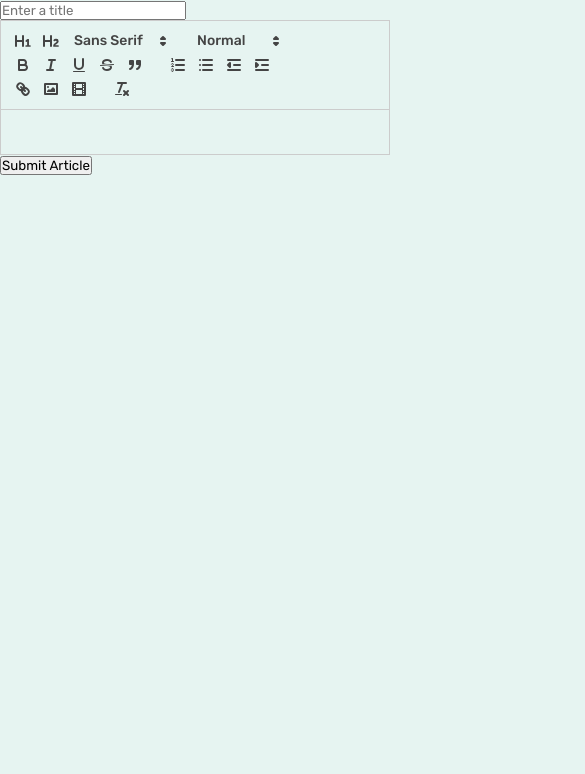
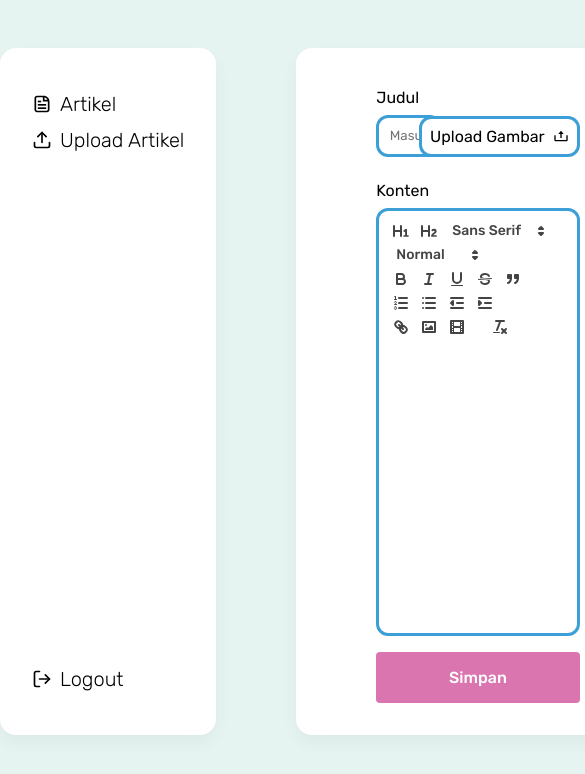
Before and after one commit to youhane/w3b-scholar, a Next.js app: page /articles/editor in a window 390 px wide. Shown: the top 774 px of the page, 585 px wide, since content can reach past the window. Built offline with nearby package versions, Linux system fonts and the light colour scheme.

Commit message:
add: texteditor not responsive

```diff
--- /dev/null
+++ b/components/common/Sidebar/Button/SidebarButton.jsx
@@ -0,0 +1,10 @@
+import React from 'react'
+import { Wrapper } from './SidebarButton.styles'
+
+function SidebarButton({text, color, icon, onClick}) {
+  return (
+    <Wrapper onClick={onClick} color={color}>{icon}{text}</Wrapper>
+  )
+}
+
+export default SidebarButton
--- /dev/null
+++ b/components/common/Sidebar/Button/SidebarButton.styles.js
@@ -0,0 +1,15 @@
+import styled from "styled-components";
+
+export const Wrapper = styled.button`
+    display: flex;
+    align-items: center;
+    gap: .5rem;
+    border: none;
+    background: transparent;
+    margin: .75rem 0;
+    font-size: 1.25rem;
+    font-weight: 300;
+    cursor: pointer;
+    color: ${props => props.color && COLORS.pink};
+    width: max-content;
+`
--- /dev/null
+++ b/components/common/Sidebar/Sidebar.jsx
@@ -0,0 +1,38 @@
+import React, { useEffect, useState } from 'react'
+import { Bottom, Top, Wrapper } from './Sidebar.styles'
+import { FiLogOut, FiUpload } from 'react-icons/fi'
+import { CgFileDocument } from 'react-icons/cg'
+import { BiUserCircle } from 'react-icons/bi'
+import { IoIosCloseCircleOutline } from 'react-icons/io'
+import { useRouter } from 'next/router'
+import SidebarButton from './Button/SidebarButton'
+
+function Sidebar({ article, profile }) {
+  const router = useRouter()
+
+  const [currentPath, setCurrentPath] = useState("");
+
+  useEffect(() => {
+    setCurrentPath(router.route)
+  }, [router.route]);
+
+  return (
+    <Wrapper>
+      <Top>
+        {article && (
+          <>
+            <SidebarButton icon={<CgFileDocument />} text={'Artikel'} />
+            <SidebarButton icon={<FiUpload />} text={"Upload Artikel"} />
+          </>
+        )}
+        {profile && <button><BiUserCircle /> Profil</button>}
+      </Top>
+      <Bottom>
+        {profile && <SidebarButton icon={<IoIosCloseCircleOutline />} text={'Delete Account'} />}
+        <SidebarButton icon={<FiLogOut />} text={'Logout'} />
+      </Bottom>
+    </Wrapper>
+  )
+}
+
+export default Sidebar
--- /dev/null
+++ b/components/common/Sidebar/Sidebar.styles.js
@@ -0,0 +1,22 @@
+import styled from "styled-components";
+import {COLORS} from '../../../constants/styles'
+
+export const Wrapper = styled.div`
+    background: ${COLORS.white};
+    box-shadow: 0px 8px 15px rgba(57, 73, 85, 0.05);
+    border-radius: 1rem;
+    padding: 2rem;
+    display: flex;
+    flex-direction: column;
+    justify-content: space-between;
+    gap: 5rem;
+    width: max-content;
+`
+
+export const Top = styled.div`
+
+`
+
+export const Bottom = styled.div`
+
+`
--- /dev/null
+++ b/components/pages/Admin/AddArticle/AddArticle.jsx
@@ -0,0 +1,15 @@
+import React from 'react'
+import Sidebar from '../../../common/Sidebar/Sidebar'
+import Editor from '../Editor/Editor'
+import { Wrapper } from './AddArticle.styles'
+
+function AddArticle() {
+  return (
+    <Wrapper>
+        <Sidebar article={true}/>
+        <Editor/>
+    </Wrapper>
+  )
+}
+
+export default AddArticle
--- /dev/null
+++ b/components/pages/Admin/AddArticle/AddArticle.styles.js
@@ -0,0 +1,7 @@
+import styled from "styled-components";
+
+export const Wrapper = styled.section`
+    display: flex;
+    gap: 5rem;
+    margin: 3rem 0;
+`
--- /dev/null
+++ b/components/pages/Admin/Editor/Editor.jsx
@@ -0,0 +1,76 @@
+import React, { useState } from 'react'
+import { InputComponent, InputPicture, InputPictureButton, SubmitArticle, Top, Wrapper } from './Editor.styles'
+import { BiUpload } from 'react-icons/bi'
+import { db } from '../../../../firebase/firebase';
+import dynamic from 'next/dynamic'
+import { formats, modules } from '../../../../constants/quill.config';
+import 'react-quill/dist/quill.snow.css';
+import { addDoc, collection } from 'firebase/firestore';
+
+const ReactQuill = dynamic(() => import("react-quill"), { ssr: false });
+
+function Editor() {
+    const [articleContent, setArticleContent] = useState("");
+    const [articleTitle, setArticleTitle] = useState("");
+    const [articleThumbnail, setArticleThumbnail] = useState("");
+
+    const articleColumn = collection(db, 'articles')
+
+    const submitArticle = () => {
+        if (articleContent === "" || articleTitle === "") {
+            return alert("Please fill in all the fields");
+        }
+        addDoc(articleColumn, {
+            title: articleTitle,
+            content: articleContent
+        })
+        setArticleTitle("")
+        setArticleContent("")
+    }
+
+    const updateText = (value) => {
+        setArticleContent(value)
+    }
+
+    return (
+        <Wrapper>
+            <Top>
+                <InputComponent>
+                    <label htmlFor="title">Judul</label>
+                    <input
+                        type="text"
+                        name='title'
+                        id='title'
+                        value={articleTitle}
+                        onChange={(e) => setArticleTitle(e.target.value)}
+                        placeholder='Masukkan judul artikel'
+                        required
+                    />
+                </InputComponent>
+                <InputPictureButton>
+                    <label htmlFor="gambar">Upload Gambar <BiUpload /></label>
+                    <input
+                        type="file"
+                        name='gambar'
+                        id='gambar'
+                        value={articleThumbnail}
+                        onChange={(e) => setArticleThumbnail(e.target.files[0])}
+                    />
+                </InputPictureButton>
+            </Top>
+            <InputComponent>
+                <label htmlFor="content">Konten</label>
+                <ReactQuill
+                className='quill'
+                    value={articleContent}
+                    modules={modules}
+                    formats={formats}
+                    onChange={updateText}
+                />
+            </InputComponent>
+            <SubmitArticle onClick={submitArticle}>Simpan</SubmitArticle>
+        </Wrapper>
+    )
+}
+
+export default Editor
--- /dev/null
+++ b/components/pages/Admin/Editor/Editor.styles.js
@@ -0,0 +1,92 @@
+import styled from "styled-components";
+import { COLORS } from '../../../../constants/styles'
+
+export const Wrapper = styled.div`
+    background: ${COLORS.white};
+    box-shadow: 0px 8px 15px rgba(57, 73, 85, 0.05);
+    border-radius: 1rem;
+    padding: 2rem 5rem;
+    width: 100%;
+`
+
+export const SubmitArticle = styled.button`
+    background: ${COLORS.pink};
+    border: none;
+    color: ${COLORS.white};
+    border-radius: .25rem;
+    display: flex;
+    align-items: center;
+    justify-content: center;
+    width: 100%;
+    padding: 1rem 2rem;
+    margin-top: 1rem;
+    font-size: 1rem;
+    font-weight: 500;
+    cursor: pointer;
+
+    :hover{
+        background: ${COLORS.pinkHover};
+    }
+`
+
+export const InputPictureButton = styled.div`
+    input{
+        display: none;
+    }
+
+    label{
+        display: flex;
+        align-items: center;
+        justify-content: center;
+        gap: .5rem;
+        background: ${COLORS.white};
+        padding: .5rem;
+        border: 3px solid ${COLORS.borderBlue};
+        border-radius: .75rem;
+        width: max-content;
+        cursor: pointer;
+
+        :hover{
+            background: ${COLORS.lightGrey};
+        }
+    }
+`
+
+export const InputComponent = styled.div`
+    display: flex;
+    flex-direction: column;
+    width: 100%;
+
+    input{
+        border: 3px solid ${COLORS.borderBlue};
+        border-radius: .75rem;
+        width: 90%;
+        padding: .65rem;
+
+        :focus{
+            outline: none;
+        }
+    }
+
+    label{
+        margin: .5rem 0;
+    }
+
+    .quill{
+        height: 50vh;
+        border: 3px solid ${COLORS.borderBlue};
+        border-radius: .75rem;
+    }
+
+    .quill *{
+        border: none;
+    }
+`
+
+export const Top = styled.div`
+    width: 85%;
+    display: flex;
+    align-items: flex-end;
+    justify-content: space-between;
+    margin-bottom: 1rem;
+`
--- a/constants/styles.js
+++ b/constants/styles.js
@@ -3,6 +3,8 @@ export const COLORS = {
     blue: '#C7E5EC',
     white: '#FFFFFF',
     pink: '#DA75AF',
+    pinkHover: '#C75E9A',
     darkblue: '#002E5B',
     darkGrey: '#394955',
+    borderBlue: '#3C9FD7',
 }
--- a/pages/articles/editor.jsx
+++ b/pages/articles/editor.jsx
@@ -1,40 +1,11 @@
-import React, { useState } from 'react'
-import dynamic from 'next/dynamic'
-import { formats, modules } from '../../constants/quill.config';
-import 'react-quill/dist/quill.snow.css';
-import { addDoc, collection } from 'firebase/firestore';
-import { db } from '../../firebase/firebase';
-
-const ReactQuill = dynamic(() => import("react-quill"), { ssr: false });
+import React from 'react'
+import AddArticle from '../../components/pages/Admin/AddArticle/AddArticle';
 
 function Editor() {
-    const [articleContent, setArticleContent] = useState("");
-    const [articleTitle, setArticleTitle] = useState("");
-
-    const articleColumn = collection(db, 'articles')
-
-    const submitArticle = () => {
-        if (articleContent === "" || articleTitle === "") {
-            return alert("Please fill in all the fields");
-        }
-        addDoc(articleColumn, {
-            title: articleTitle,
-            content: articleContent
-        })
-        setArticleTitle("")
-        setArticleContent("")
-    }
-
-    const updateText = (value) => {
-        setArticleContent(value)
-    }
-
     return (
-        <div>
-            <input type="text" value={articleTitle} onChange={(e) => setArticleTitle(e.target.value)} placeholder='Enter a title' required />
-            <ReactQuill value={articleContent} modules={modules} formats={formats} onChange={updateText} />
-            <button onClick={submitArticle}>Submit Article</button>
-        </div>
+        <>
+            <AddArticle/>
+        </>
     )
 }
 
--- a/styles/GlobalStyles.js
+++ b/styles/GlobalStyles.js
@@ -7,6 +7,7 @@ export const GlobalStyles = createGlobalStyle`
         font-family: 'Rubik', sans-serif;
         margin: 0;
         padding: 0;
+        transition: all .3s ease-in-out;
     }
 
     body{
```
